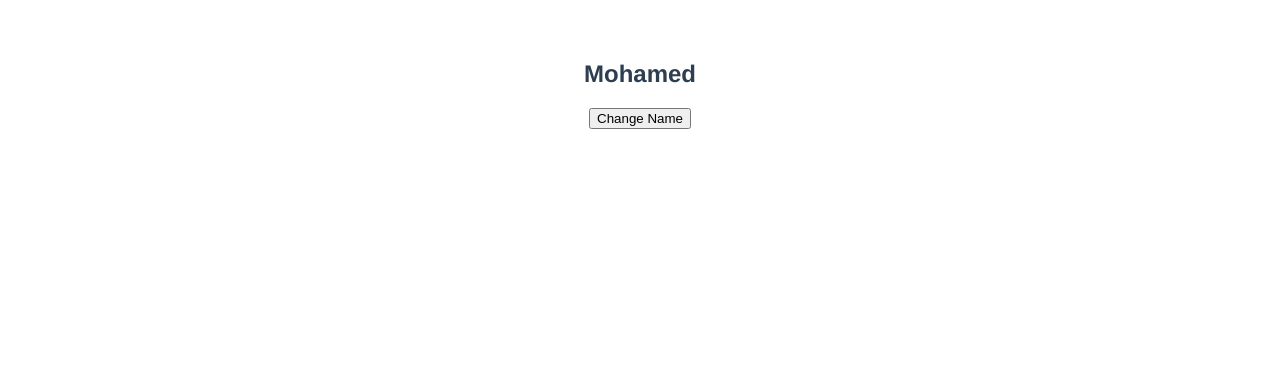
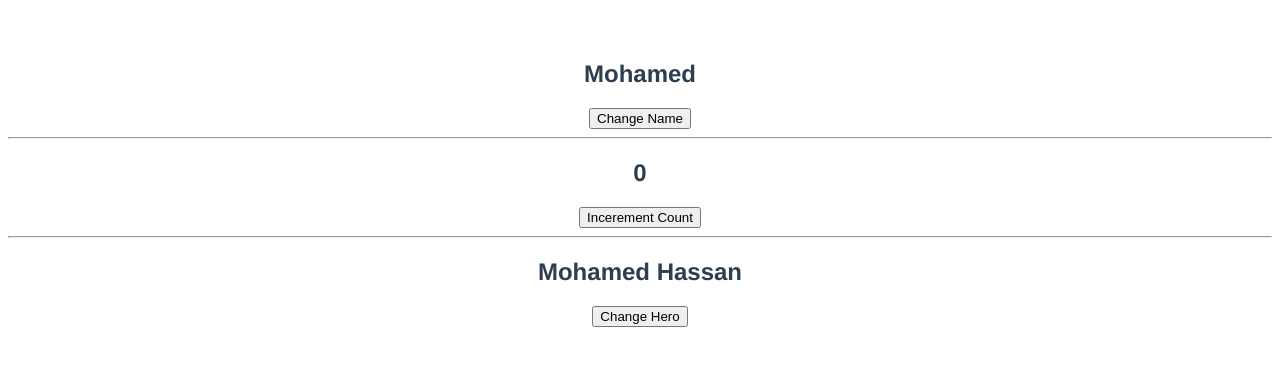
Before and after one commit to devmuhmed/journey-of-vuejs, a Vue app in the folder tasks/composition/: page / in a window 1280 px wide. Shown: the top 366 px of the page. Built offline with nearby package versions, Linux system fonts and the light colour scheme.

Commit message:
codevolution lesson 55 replacing mehtods

```diff
--- a/tasks/composition/src/components/Method.vue
+++ b/tasks/composition/src/components/Method.vue
@@ -2,12 +2,41 @@
     <div>
         <h2> {{ name }} </h2>
         <button @click="setName"> Change Name </button>
+        <hr>
+        <h2>{{ count }}</h2>
+        <button @click="incrementCount">Incerement Count</button>
+        <hr>
+        <h2>{{ firstName }} {{ lastName }}</h2>
+        <button @click="changeHero">Change Hero</button>
     </div>
 </template>
 
 <script>
+    import {ref, reactive,toRefs} from 'vue'
     export default {
         name: 'MethodComponent',
+        setup() {
+            const count = ref(0)
+            function incrementCount() {
+                count.value++
+            }
+
+            const state = reactive({
+                firstName: 'Mohamed',
+                lastName: 'Hassan'
+            })
+            function changeHero() {
+                state.firstName = 'Hesham'
+                state.lastName = 'Elsayad'
+            }
+
+            return {
+                count,
+                incrementCount,
+                ...toRefs(state),
+                changeHero
+            }
+        },
         data() {
             return {
                 name: 'Mohamed',
```
